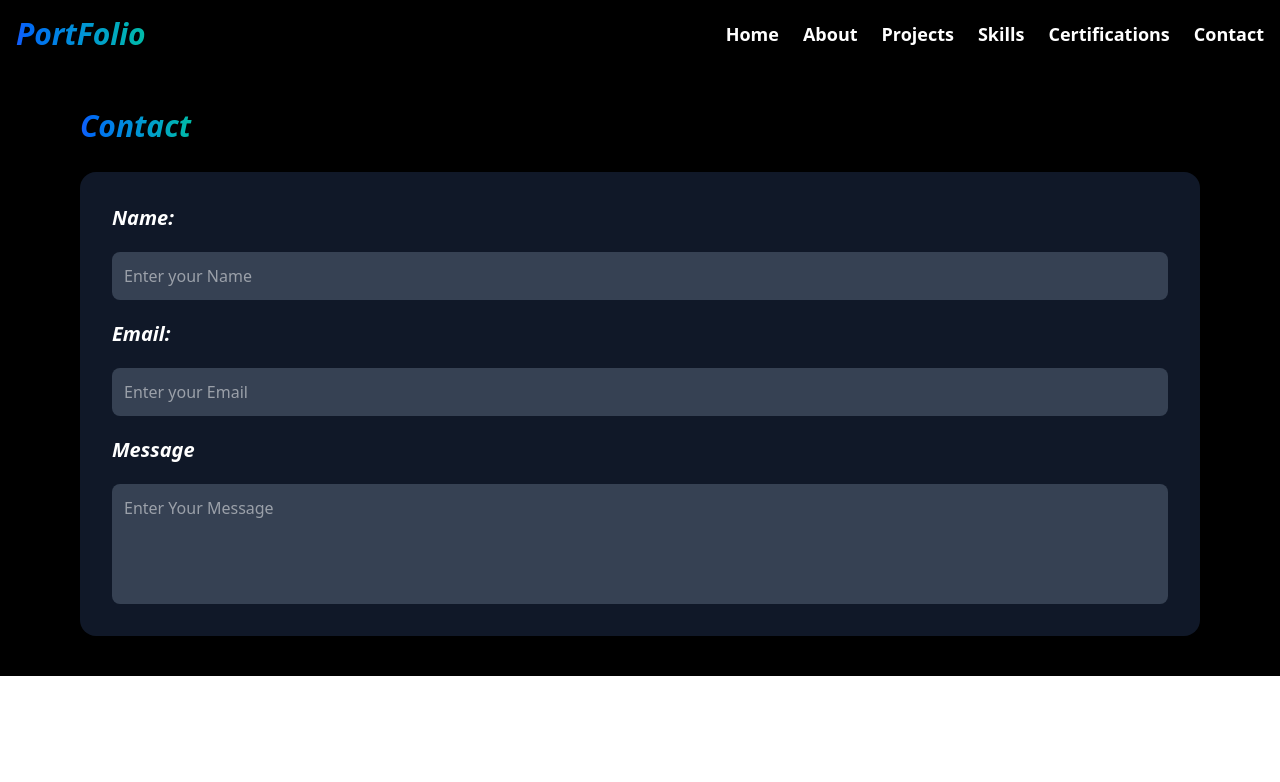
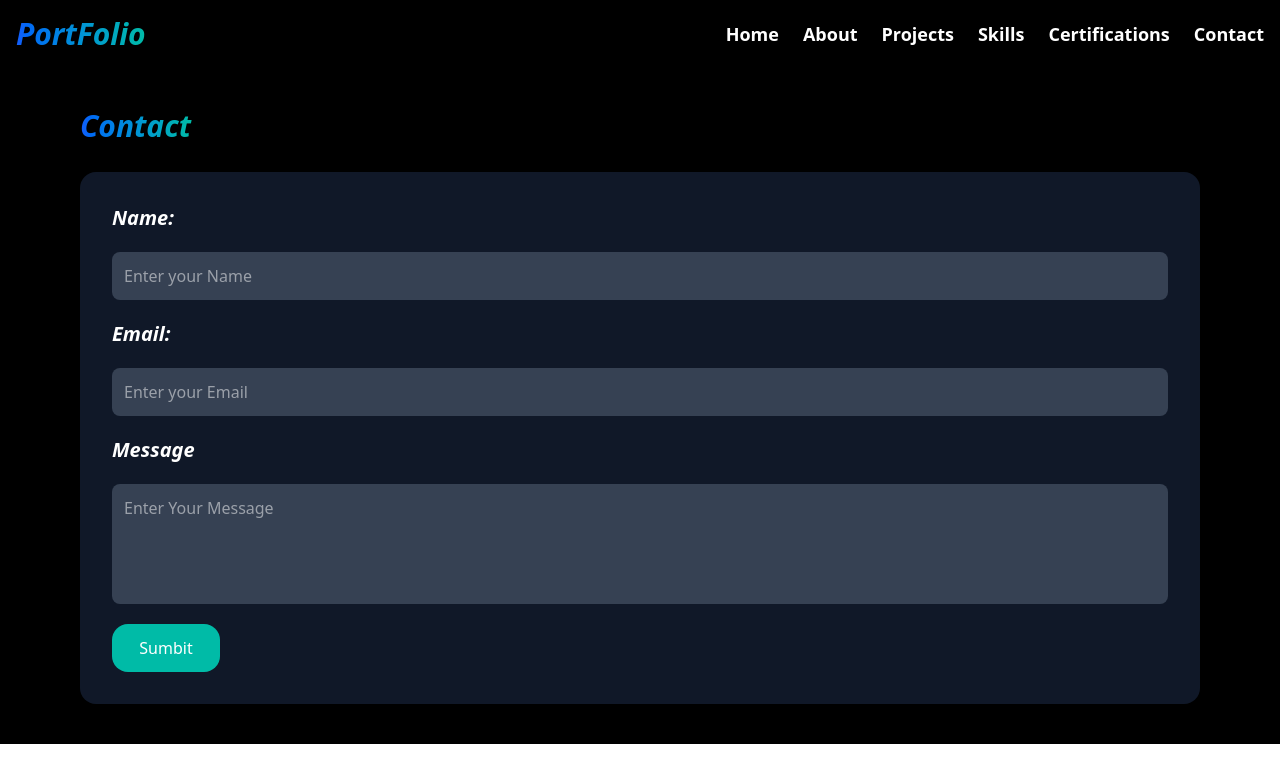
Before and after one commit to Sashriya/DevPortfolio, a React (Vite) app: page /contact in a window 1280 px wide. Shown: the top 782 px of the page. Built offline with nearby package versions, Linux system fonts and the light colour scheme.

Commit message:
Updated commit

```diff
--- a/src/pages/Contact.jsx
+++ b/src/pages/Contact.jsx
@@ -14,6 +14,7 @@ function Contact() {
                 <input type="email"  placeholder='Enter your Email' className='p-3 bg-gray-700 rounded-lg' />
                 <label className='text-xl font-bold italic'>Message</label>
                 <textarea rows={4} className='p-3 bg-gray-700 rounded-lg resize-none' placeholder='Enter Your Message' />
+                <button className='bg-teal-500 py-3 w-27 shadow-teal-500 rounded-2xl'>Sumbit</button>
             </div>
         </Motion.div>
     </div>
```
